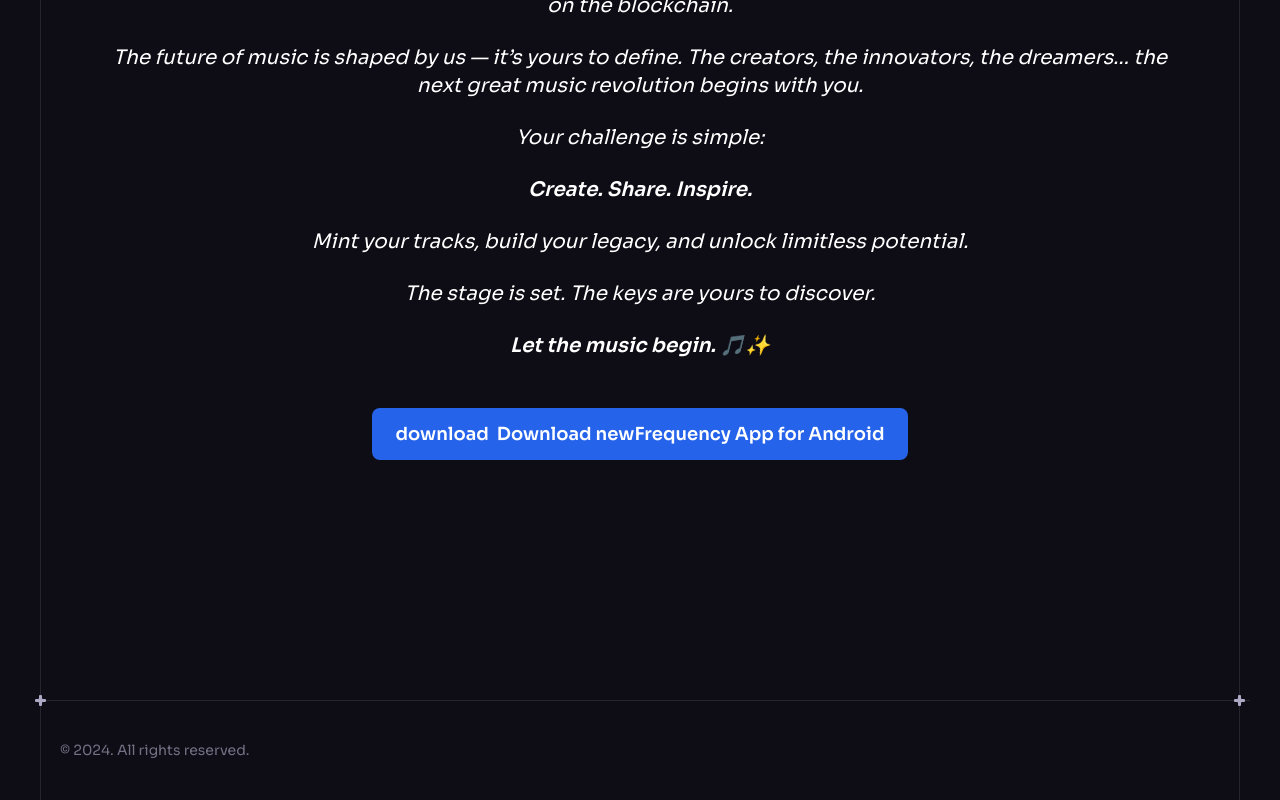
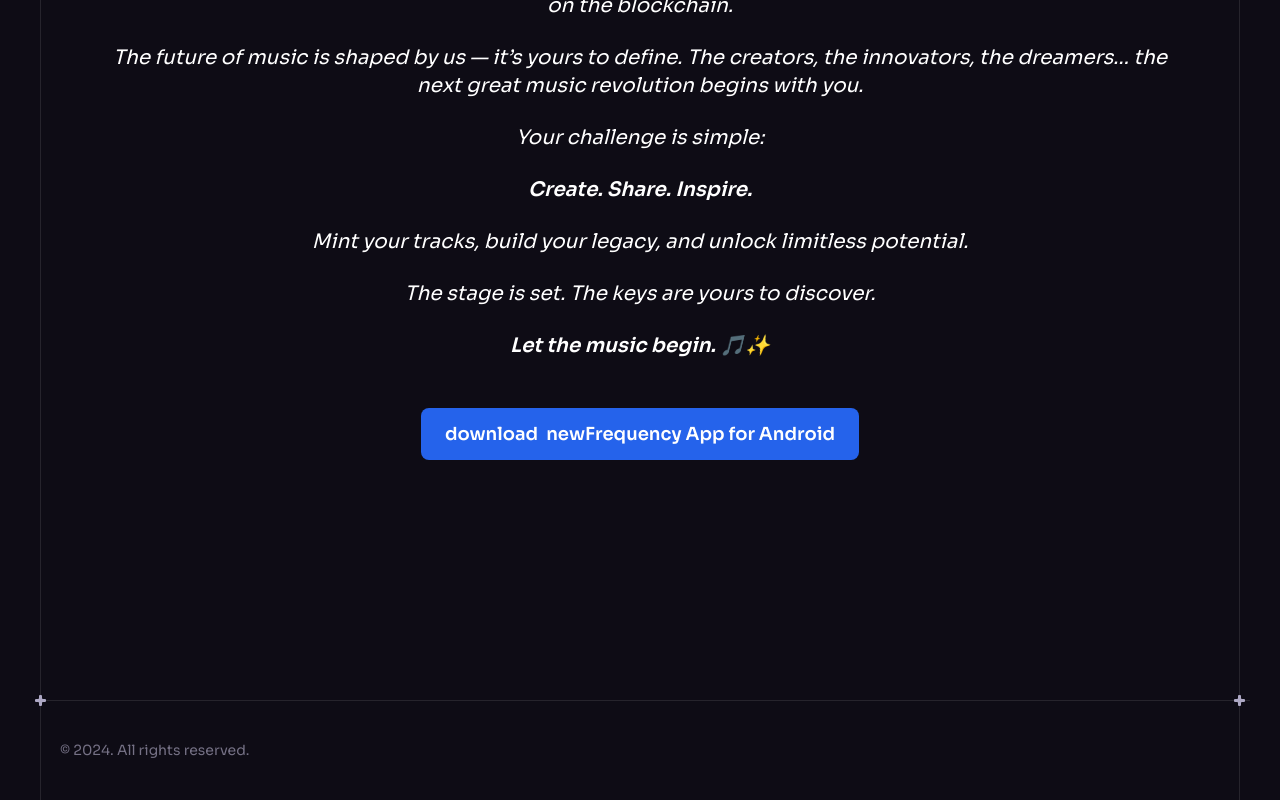
Before and after one commit to Phunyeletso/newfrequency, a React (Vite) app: page / in a window 1280 px wide. Shown: the part 8771-9571 px from the top of the page. Built offline with nearby package versions, Linux system fonts and the light colour scheme.

Commit message:
Update Pricing.jsx

```diff
--- a/src/components/Pricing.jsx
+++ b/src/components/Pricing.jsx
@@ -52,7 +52,7 @@
             className="inline-flex items-center justify-center text-white bg-blue-600 hover:bg-blue-700 px-6 py-3 rounded-lg font-semibold text-lg"
           >
             <span className="material-icons" style={{ marginRight: "8px" }}>download</span>
-            Download newFrequency App for Android
+            newFrequency App for Android
           </a>
         </div>
       </div>
```
